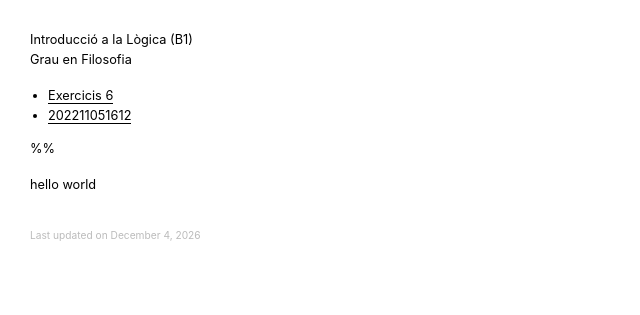
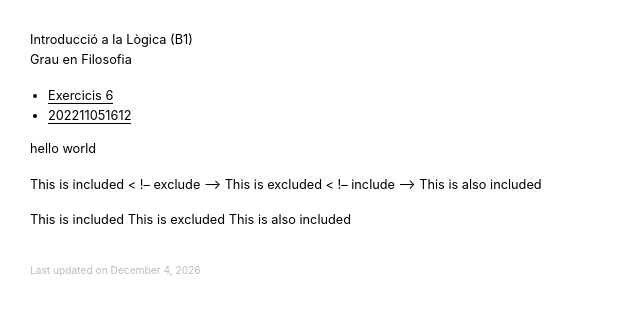
Before and after one commit to danielarmengolaltayo/public, a Jekyll site: the page built from _notes/202211041941.md, in a window 1280 px wide. Shown: the top 315 px of the page, without its empty margins (0-640 px from the left). Built offline with Jekyll 4.4.1, drawn with Linux system fonts in a browser that asks for light colours; nearby versions of some CDN libraries; library files that are not in the unit come from our copies.

Commit message:
update db

```diff
--- a/_notes/202211041941.md
+++ b/_notes/202211041941.md
@@ -6,6 +6,18 @@ Grau en Filosofia
 - [Exercicis 6](202211051612)
 - [[202211051612]]
 
-%%
+
 
 hello world
+
+This is included
+< !-- exclude -->
+This is excluded
+< !-- include -->
+This is also included
+
+This is included
+<!-- exclude -->
+This is excluded
+<!-- include -->
+This is also included
```
Also changed, not shown: _notes/202211051612.md (+2 -0 lines), _notes/202211051632.md (+3 -3 lines).
